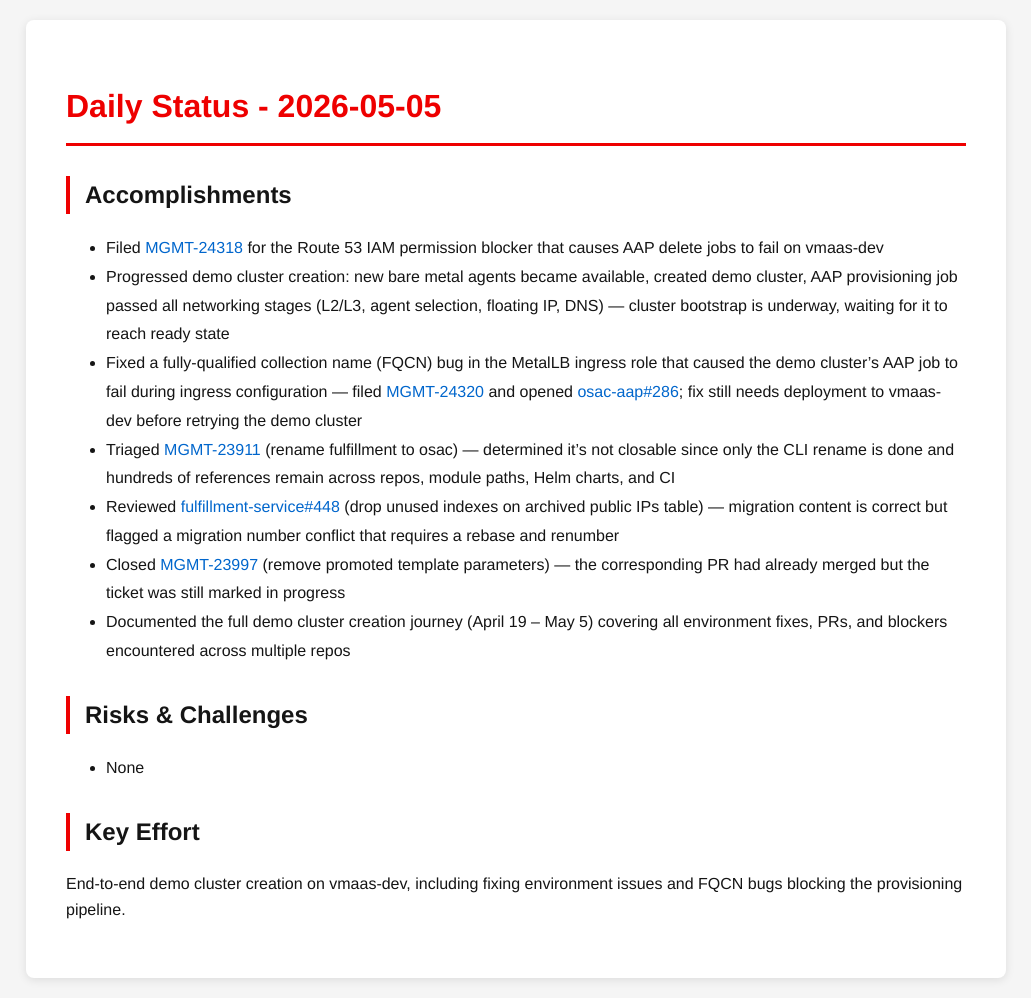
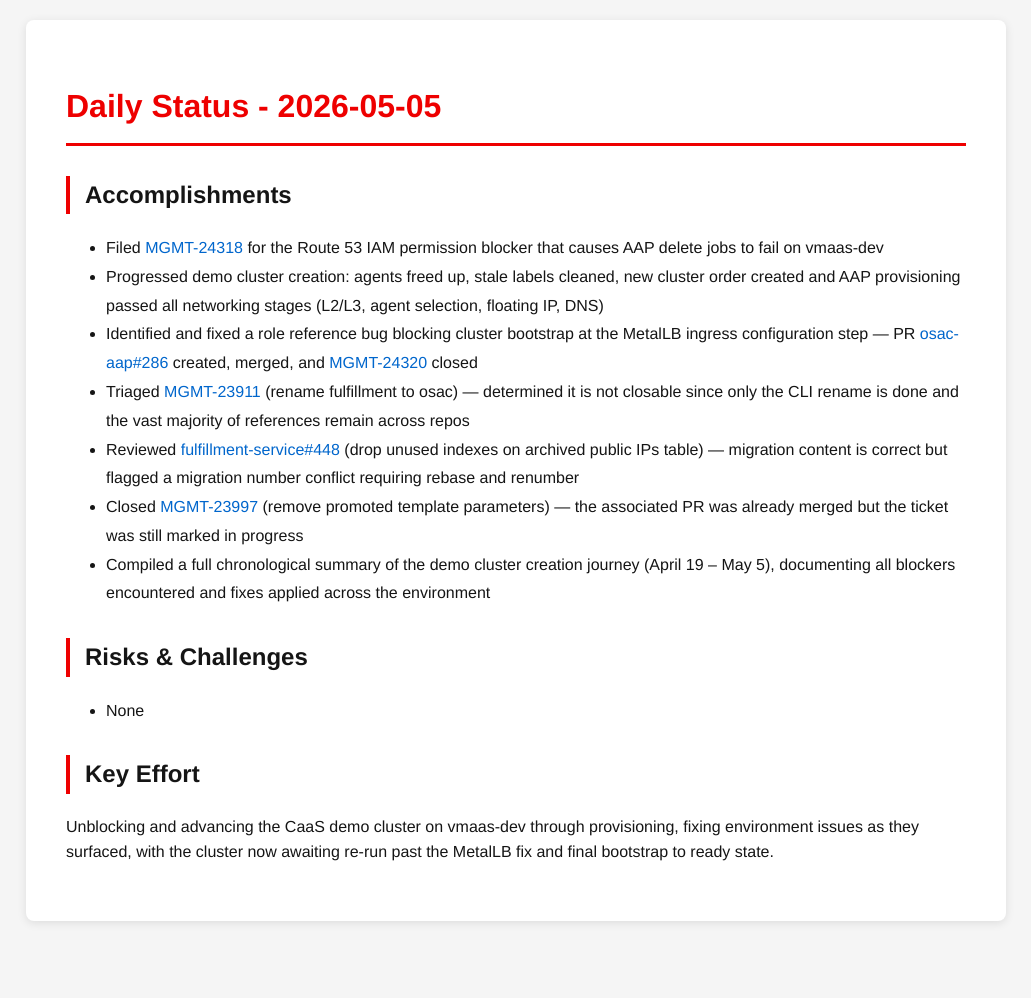
Before and after one commit to tzvatot/daily-status, a Jekyll site: the page built from 2026-05-05.md, in a window 1280 px wide. Shown: the whole page, without its empty margins (124-1155 px from the left). Built offline with Jekyll 4.4.1, drawn with Linux system fonts in a browser that asks for light colours; after the commit the page ends 941 px from its top, so only the background shows below that.

Commit message:
Daily status update - 2026-05-05

```diff
--- a/2026-05-05.md
+++ b/2026-05-05.md
@@ -8,15 +8,15 @@ date: 2026-05-05
 
 ## Accomplishments
 - Filed [MGMT-24318](https://issues.redhat.com/browse/MGMT-24318) for the Route 53 IAM permission blocker that causes AAP delete jobs to fail on vmaas-dev
-- Progressed demo cluster creation: new bare metal agents became available, created demo cluster, AAP provisioning job passed all networking stages (L2/L3, agent selection, floating IP, DNS) — cluster bootstrap is underway, waiting for it to reach ready state
-- Fixed a fully-qualified collection name (FQCN) bug in the MetalLB ingress role that caused the demo cluster's AAP job to fail during ingress configuration — filed [MGMT-24320](https://issues.redhat.com/browse/MGMT-24320) and opened [osac-aap#286](https://github.com/osac-project/osac-aap/pull/286); fix still needs deployment to vmaas-dev before retrying the demo cluster
-- Triaged [MGMT-23911](https://issues.redhat.com/browse/MGMT-23911) (rename fulfillment to osac) — determined it's not closable since only the CLI rename is done and hundreds of references remain across repos, module paths, Helm charts, and CI
-- Reviewed [fulfillment-service#448](https://github.com/osac-project/fulfillment-service/pull/448) (drop unused indexes on archived public IPs table) — migration content is correct but flagged a migration number conflict that requires a rebase and renumber
-- Closed [MGMT-23997](https://issues.redhat.com/browse/MGMT-23997) (remove promoted template parameters) — the corresponding PR had already merged but the ticket was still marked in progress
-- Documented the full demo cluster creation journey (April 19 – May 5) covering all environment fixes, PRs, and blockers encountered across multiple repos
+- Progressed demo cluster creation: agents freed up, stale labels cleaned, new cluster order created and AAP provisioning passed all networking stages (L2/L3, agent selection, floating IP, DNS)
+- Identified and fixed a role reference bug blocking cluster bootstrap at the MetalLB ingress configuration step — PR [osac-aap#286](https://github.com/osac-project/osac-aap/pull/286) created, merged, and [MGMT-24320](https://issues.redhat.com/browse/MGMT-24320) closed
+- Triaged [MGMT-23911](https://issues.redhat.com/browse/MGMT-23911) (rename fulfillment to osac) — determined it is not closable since only the CLI rename is done and the vast majority of references remain across repos
+- Reviewed [fulfillment-service#448](https://github.com/osac-project/fulfillment-service/pull/448) (drop unused indexes on archived public IPs table) — migration content is correct but flagged a migration number conflict requiring rebase and renumber
+- Closed [MGMT-23997](https://issues.redhat.com/browse/MGMT-23997) (remove promoted template parameters) — the associated PR was already merged but the ticket was still marked in progress
+- Compiled a full chronological summary of the demo cluster creation journey (April 19 – May 5), documenting all blockers encountered and fixes applied across the environment
 
 ## Risks & Challenges
 - None
 
 ## Key Effort
-End-to-end demo cluster creation on vmaas-dev, including fixing environment issues and FQCN bugs blocking the provisioning pipeline.
+Unblocking and advancing the CaaS demo cluster on vmaas-dev through provisioning, fixing environment issues as they surfaced, with the cluster now awaiting re-run past the MetalLB fix and final bootstrap to ready state.
```
